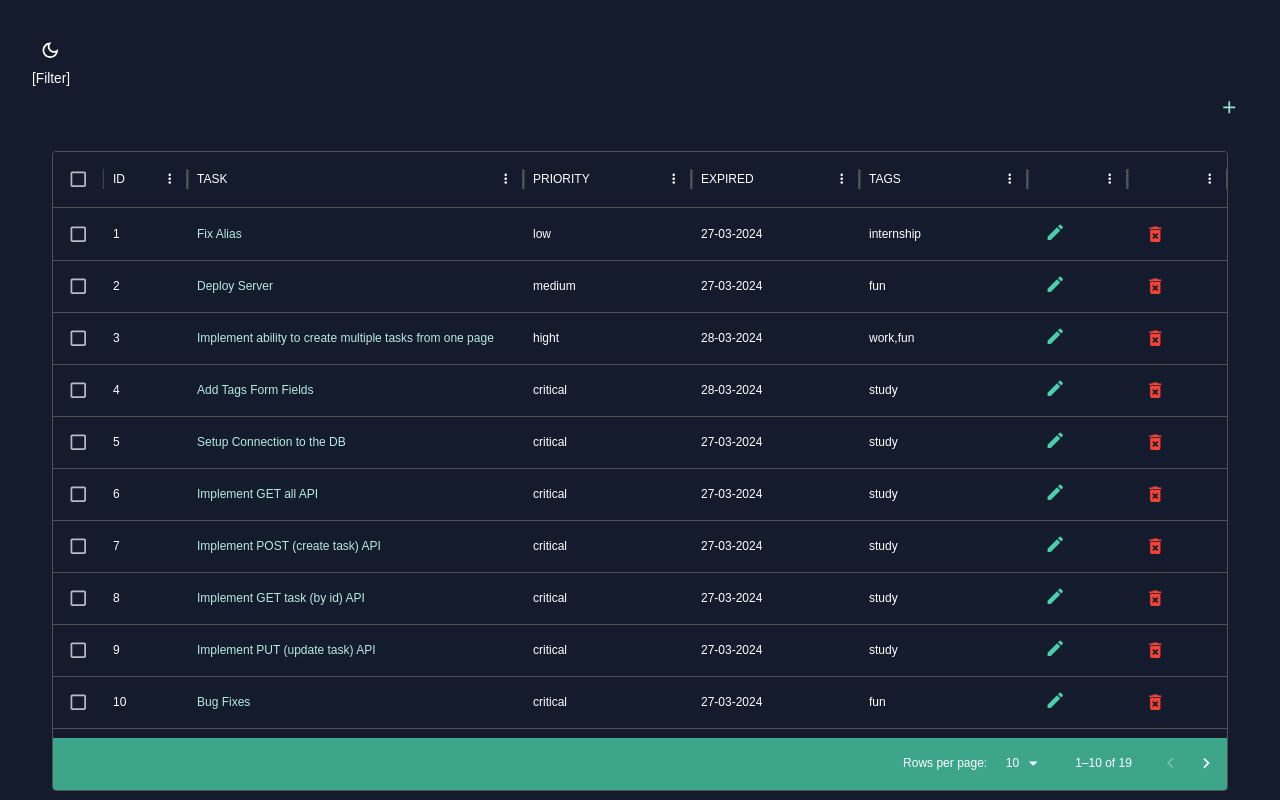
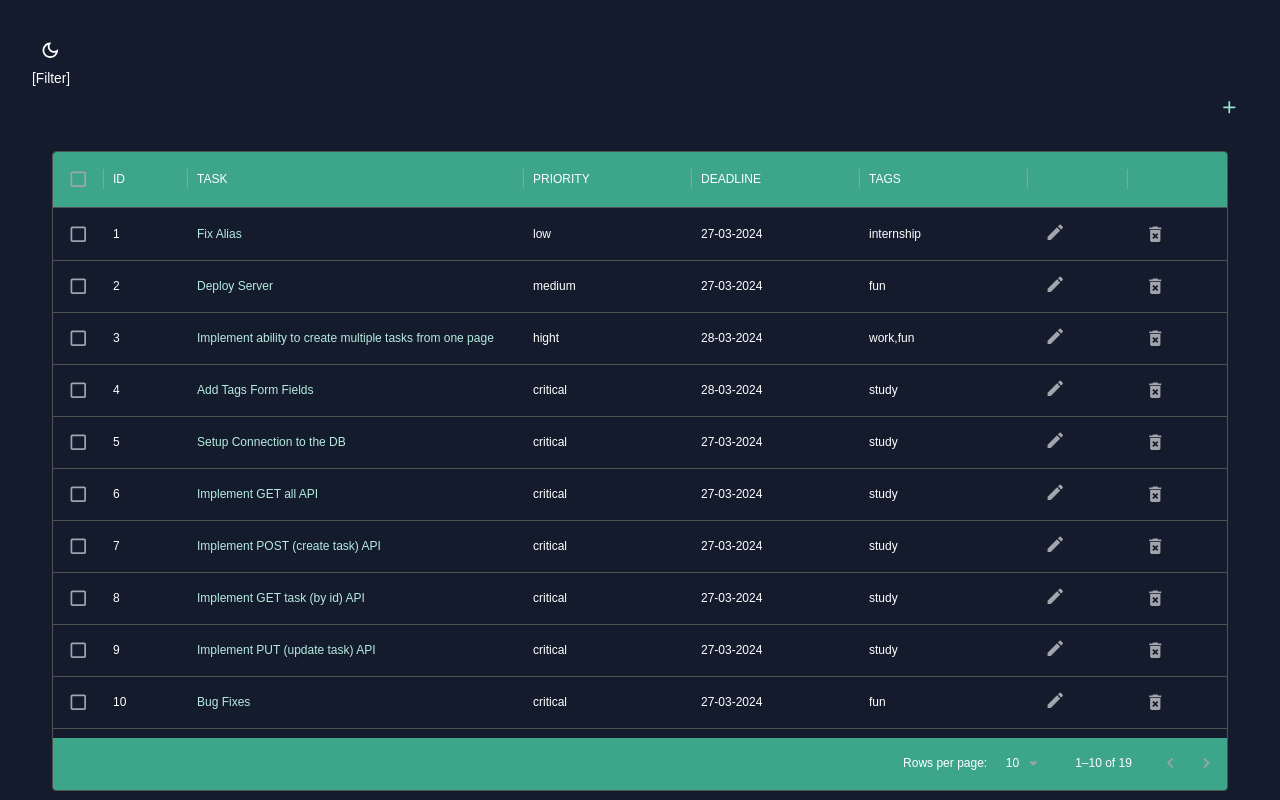
Before and after one commit to SoliaMarko/todo-app-client, a React (Vite) app: page / in a window 1280 px wide. Built offline with nearby package versions, Linux system fonts and the light colour scheme.

Commit message:
fix: customize table styles

```diff
--- a/package.json
+++ b/package.json
@@ -1,5 +1,5 @@
 {
-  "name": "todo-list",
+  "name": "todo-app",
   "private": true,
   "version": "0.0.0",
   "type": "module",
@@ -20,12 +20,9 @@
     "@mui/x-data-grid": "^7.0.0",
     "@reduxjs/toolkit": "^2.2.2",
     "axios": "^1.6.8",
-    "cors": "^2.8.5",
-    "express": "^4.19.2",
     "formik": "^2.4.5",
     "react": "^18.2.0",
     "react-dom": "^18.2.0",
-    "react-hook-form": "^7.51.1",
     "react-pro-sidebar": "^1.1.0",
     "react-redux": "^9.1.0",
     "react-router-dom": "^6.22.3",
@@ -34,7 +31,6 @@
   },
   "devDependencies": {
     "@types/eslint": "^8.56.6",
-    "@types/express": "^4.17.21",
     "@types/react": "^18.2.66",
     "@types/react-dom": "^18.2.22",
     "@typescript-eslint/eslint-plugin": "^7.2.0",
--- a/src/client/components/Form.tsx
+++ b/src/client/components/Form.tsx
@@ -31,26 +31,28 @@ const Form = ({action}: {action: TaskAction.CREATE | TaskAction.UPDATE}) => {
                 fullWidth
                 variant="filled"
                 type="text"
-                label="note"
+                id="task"
+                name="task"
+                label="task"
+                value={values.task}
                 onBlur={handleBlur}
                 onChange={handleChange}
-                value={values.note}
-                name="note"
-                error={!!touched.note && !!errors.note}
-                helperText={touched.note && errors.note}
-                sx={{gridColumn: 'span 2'}}
+                error={!!touched.task && !!errors.task}
+                helperText={touched.task && errors.task}
+                sx={{gridColumn: 'span 4'}}
               />
               <TextField
                 fullWidth
                 variant="filled"
+                select
+                id="priority"
+                name="priority"
                 label="priority"
+                value={values.priority}
                 onBlur={handleBlur}
                 onChange={handleChange}
-                value={values.priority}
-                name="priority"
                 error={!!touched.priority && !!errors.priority}
                 helperText={touched.priority && errors.priority}
-                select
                 sx={{gridColumn: 'span 1'}}
               >
                 {priorityOptions.map((option) => {
@@ -65,13 +67,28 @@ const Form = ({action}: {action: TaskAction.CREATE | TaskAction.UPDATE}) => {
                 fullWidth
                 variant="filled"
                 type="date"
+                id="deadline"
+                name="deadline"
+                value={values.deadline}
                 onBlur={handleBlur}
                 onChange={handleChange}
-                value={values.expiration_date}
-                error={!!touched.expiration_date && !!errors.expiration_date}
-                helperText={touched.expiration_date && errors.expiration_date}
-                name="expiration_date"
+                error={!!touched.deadline && !!errors.deadline}
+                helperText={touched.deadline && errors.deadline}
                 sx={{gridColumn: 'span 1'}}
+              />
+              <TextField
+                fullWidth
+                variant="filled"
+                type="text"
+                id="tags"
+                name="tags"
+                label="tags"
+                value={values.tags}
+                onBlur={handleBlur}
+                onChange={handleChange}
+                error={!!touched.tags && !!errors.tags}
+                helperText={touched.tags && errors.tags}
+                sx={{gridColumn: 'span 2'}}
               />
             </Box>
 
--- a/src/client/components/Table.tsx
+++ b/src/client/components/Table.tsx
@@ -18,17 +18,19 @@ const Table = () => {
       cellClassName: 'task-column--cell'
     },
     {field: 'priority', headerName: 'PRIORITY', flex: 2},
-    {field: 'expiration_date', headerName: 'EXPIRED', flex: 2},
+    {field: 'deadline', headerName: 'DEADLINE', flex: 2},
     {field: 'tags', headerName: 'TAGS', flex: 2},
     {
       field: 'edit-button',
       headerName: '',
-      renderCell: () => renderEditButton()
+      renderCell: () => renderEditButton(),
+      sortable: false
     },
     {
       field: 'delete-button',
       headerName: '',
-      renderCell: () => renderDeleteButton()
+      renderCell: () => renderDeleteButton(),
+      sortable: false
     }
   ];
 
@@ -40,9 +42,22 @@ const Table = () => {
           '& .task-column--cell': {
             color: colors.greenAccent[200]
           },
+          '& .MuiDataGrid-columnHeader': {
+            backgroundColor: colors.greenAccent[600]
+          },
           '& .MuiDataGrid-footerContainer': {
             borderTop: 'none',
             backgroundColor: colors.greenAccent[600]
+          },
+          '& .MuiDataGrid-columnHeader:focus-within, & .MuiDataGrid-columnHeader:focus': {
+            outline: 'none !important'
+          },
+          '& .MuiDataGrid-root, & .MuiDataGrid-cell:focus-within': {
+            outline: 'none !important'
+          },
+          '& .MuiCheckbox-root.Mui-checked:not(.MuiCheckbox-indeterminate) svg': {},
+          '& .MuiSvgIcon-root': {
+            fill: colors.primary[200]
           }
         }}
       >
@@ -56,6 +71,9 @@ const Table = () => {
           rows={mockDataTasks}
           columns={columns}
           pageSizeOptions={paginationRowsOptions}
+          disableColumnFilter
+          disableColumnMenu
+          disableColumnResize
         />
       </Box>
     </Box>
--- a/src/client/mockData.ts
+++ b/src/client/mockData.ts
@@ -3,133 +3,133 @@ export const mockDataTasks = [
     id: 1,
     task: 'Fix Alias',
     priority: 'low',
-    expiration_date: '27-03-2024',
+    deadline: '27-03-2024',
     tags: ['internship']
   },
   {
     id: 2,
     task: 'Deploy Server',
     priority: 'medium',
-    expiration_date: '27-03-2024',
+    deadline: '27-03-2024',
     tags: ['fun']
   },
   {
     id: 3,
     task: 'Implement ability to create multiple tasks from one page',
     priority: 'hight',
-    expiration_date: '28-03-2024',
+    deadline: '28-03-2024',
     tags: ['work', 'fun']
   },
   {
     id: 4,
     task: 'Add Tags Form Fields',
     priority: 'critical',
-    expiration_date: '28-03-2024',
+    deadline: '28-03-2024',
     tags: ['study']
   },
   {
     id: 5,
     task: 'Setup Connection to the DB',
     priority: 'critical',
-    expiration_date: '27-03-2024',
+    deadline: '27-03-2024',
     tags: ['study']
   },
   {
     id: 6,
     task: ' Implement GET all API',
     priority: 'critical',
-    expiration_date: '27-03-2024',
+    deadline: '27-03-2024',
     tags: ['study']
   },
   {
     id: 7,
     task: 'Implement POST (create task) API',
     priority: 'critical',
-    expiration_date: '27-03-2024',
+    deadline: '27-03-2024',
     tags: ['study']
   },
   {
     id: 8,
     task: 'Implement GET task (by id) API',
     priority: 'critical',
-    expiration_date: '27-03-2024',
+    deadline: '27-03-2024',
     tags: ['study']
   },
   {
     id: 9,
     task: 'Implement PUT (update task) API',
     priority: 'critical',
-    expiration_date: '27-03-2024',
+    deadline: '27-03-2024',
     tags: ['study']
   },
   {
     id: 10,
     task: 'Bug Fixes',
     priority: 'critical',
-    expiration_date: '27-03-2024',
+    deadline: '27-03-2024',
     tags: ['fun']
   },
   {
     id: 11,
     task: 'Bug Fixes',
     priority: 'critical',
-    expiration_date: '27-03-2024',
+    deadline: '27-03-2024',
     tags: ['study']
   },
   {
     id: 12,
     task: 'Bug Fixes',
     priority: 'critical',
-    expiration_date: '27-03-2024',
+    deadline: '27-03-2024',
     tags: ['fun']
   },
   {
     id: 13,
     task: 'Bug Fixes',
     priority: 'critical',
-    expiration_date: '27-03-2024',
+    deadline: '27-03-2024',
     tags: ['fun']
   },
   {
     id: 14,
     task: 'Bug Fixes',
     priority: 'critical',
-    expiration_date: '27-03-2024',
+    deadline: '27-03-2024',
     tags: ['fun']
   },
   {
     id: 15,
     task: 'Bug Fixes',
     priority: 'critical',
-    expiration_date: '27-03-2024',
+    deadline: '27-03-2024',
     tags: ['fun']
   },
   {
     id: 16,
     task: 'Bug Fixes',
     priority: 'critical',
-    expiration_date: '27-03-2024',
+    deadline: '27-03-2024',
     tags: ['fun']
   },
   {
     id: 17,
     task: 'Bug Fixes',
     priority: 'critical',
-    expiration_date: '27-03-2024',
+    deadline: '27-03-2024',
     tags: ['fun']
   },
   {
     id: 18,
     task: 'Bug Fixes',
     priority: 'critical',
-    expiration_date: '27-03-2024',
+    deadline: '27-03-2024',
     tags: ['fun']
   },
   {
     id: 19,
     task: 'Bug Fixes',
     priority: 'critical',
-    expiration_date: '27-03-2024',
+    deadline: '27-03-2024',
     tags: ['fun']
   }
 ];
--- a/src/client/models/form.model.ts
+++ b/src/client/models/form.model.ts
@@ -1,6 +1,6 @@
 export class TaskFormModel {
-  public note: string = '';
+  public task: string = '';
   public priority: string = '';
-  public expiration_date: string = '';
+  public deadline: string = '';
   public tags: string[] = [];
 }
--- a/src/client/validations/form.validation.tsx
+++ b/src/client/validations/form.validation.tsx
@@ -2,8 +2,8 @@ import * as yup from 'yup';
 import {validationError} from '../../constants/errorMessages.constant';
 
 export const taskSchema = yup.object().shape({
-  note: yup.string().required(validationError.NOTE_REQUIRED),
+  task: yup.string().required(validationError.TASK_REQUIRED),
   priority: yup.string().required(validationError.PRIORITY_REQUIRED),
-  expiration_date: yup.string().required(validationError.EXPIRATION_REQUIRED),
+  deadline: yup.string().required(validationError.DEADLINE_REQUIRED),
   tags: yup.array()
 });
--- a/src/constants/errorMessages.constant.ts
+++ b/src/constants/errorMessages.constant.ts
@@ -1,5 +1,5 @@
 export const validationError = {
-  NOTE_REQUIRED: 'Note is required',
+  TASK_REQUIRED: 'Task is required',
   PRIORITY_REQUIRED: 'Priority is required',
-  EXPIRATION_REQUIRED: 'Expiration date is required'
+  DEADLINE_REQUIRED: 'Deadline is required'
 };
```
Also changed, not shown: 1 other file (tests, documents, lock files or other folders).
